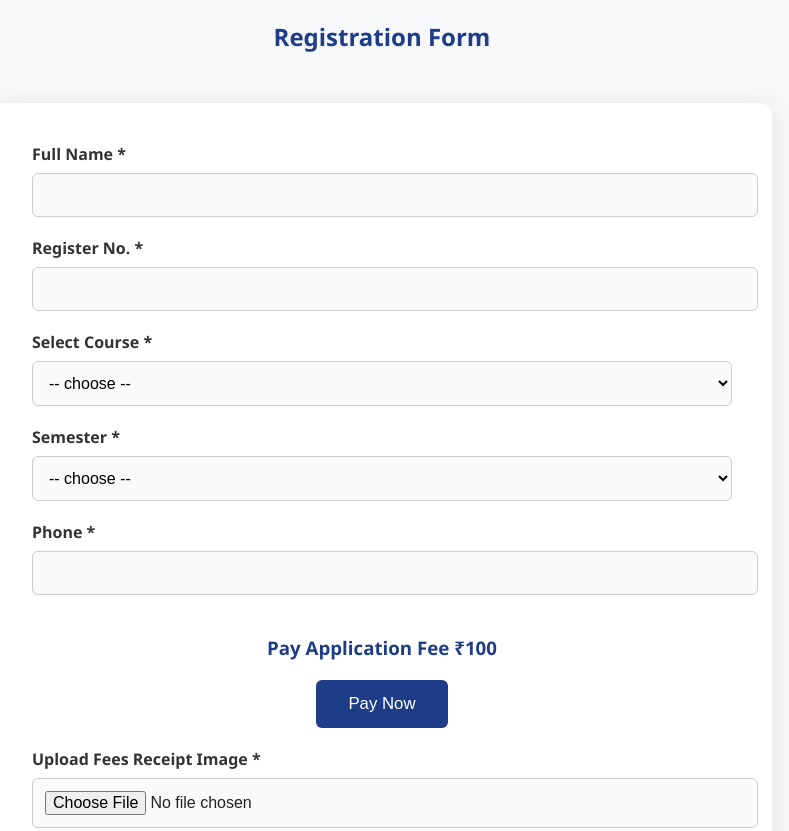
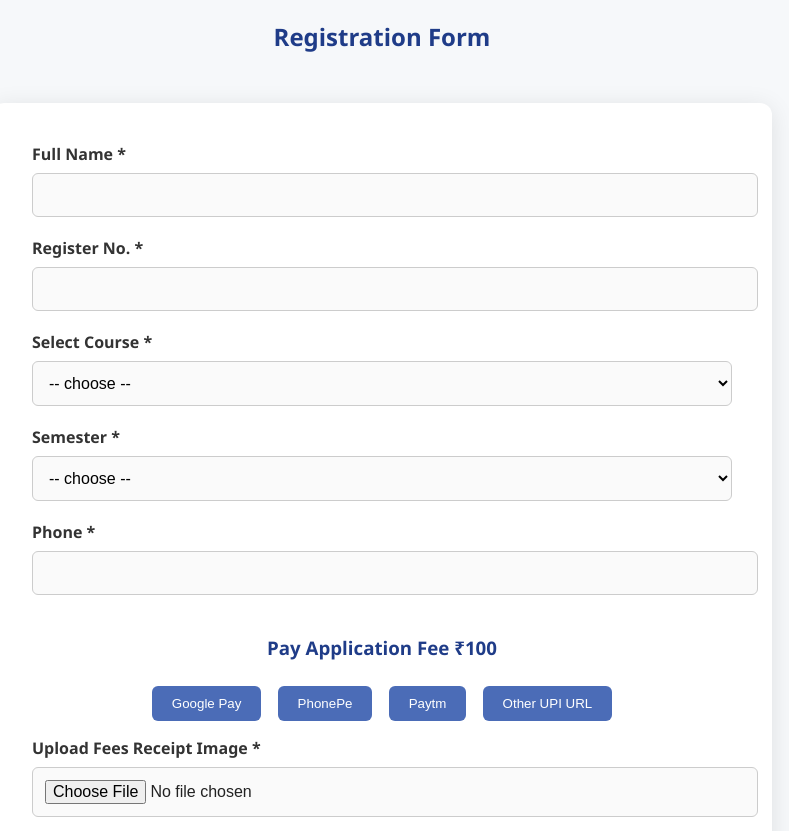
Before and after one commit to Nandakumarpn-2005/Addmission_form, a plain HTML site: page regestration.html in a window 1280 px wide. Shown: the top 831 px of the page, without its empty margins (258-1047 px from the left). Drawn offline with Linux system fonts and the light colour scheme.

Commit message:
Update regestration.html

```diff
--- a/regestration.html
+++ b/regestration.html
@@ -14,14 +14,16 @@
     input[type="checkbox"] { width:auto; margin-right:10px; }
     .btn { display:block; margin:20px auto; background:#1f3c88; color:#fff; padding:14px 32px; border:none; border-radius:6px; font-size:1.05rem; cursor:pointer; transition:0.3s; }
     .btn:hover { background:#162a5a; }
-    .back-btn { background:#555; }
-    .back-btn:hover { background:#333; }
+    .payment-options { text-align:center; margin:10px 0; }
+    .payment-options button { margin:6px; background:#4b6cb7; border:none; color:#fff; padding:10px 20px; border-radius:6px; cursor:pointer; }
+    .payment-options button:hover { background:#1f3c88; }
     @media(max-width:480px){ form{padding:20px;} .btn{width:100%;} }
   </style>
 </head>
 <body>
   <h2>Registration Form</h2>
-  <form method="post" action="regestration.py">
+
+  <form method="POST" action="regestration.php" enctype="multipart/form-data" id="registrationForm">
     <label for="name">Full Name *</label>
     <input id="name" name="full_name" type="text" required>
 
@@ -50,10 +52,16 @@
     </select>
 
     <label for="phone">Phone *</label>
-    <input id="phone" name="phone" type="text" required>
+    <input id="phone" name="phone" type="text" required pattern="[0-9]{10}" title="Enter 10-digit phone number">
 
     <h3>Pay Application Fee ₹100</h3>
-    <button type="button" class="btn" onclick="startPayment()">Pay Now</button>
+    <div class="payment-options">
+      <button type="button" onclick="pay('gpay')">Google Pay</button>
+      <button type="button" onclick="pay('phonepe')">PhonePe</button>
+      <button type="button" onclick="pay('paytm')">Paytm</button>
+      <button type="button" onclick="pay('upi')">Other UPI URL</button>
+    </div>
+
     <input type="hidden" name="transaction_id" id="transaction_id">
 
     <label for="photo">Upload Fees Receipt Image *</label>
@@ -61,19 +69,49 @@
 
     <label><input type="checkbox" required> I declare that the information provided is true *</label>
 
-    <button type="submit" class="btn" onclick="location.href='app.html'">Submit Application</button>
+    <button type="submit" class="btn">Submit Application</button>
+  </form>
+
   <script>
-    function startPayment(){
-      let upiId="6362834815@ybl";
-      let name="The National College";
-      let amount="100";
-      let url=`upi://pay?pa=${upiId}&pn=${encodeURIComponent(name)}&am=${amount}&cu=INR`;
-      window.location.href=url;
-      setTimeout(()=>{
-        let txn=prompt("Enter Transaction ID after payment:");
-        if(txn) document.getElementById("transaction_id").value=txn;
-      },3000);
+    function pay(method) {
+      const upiId = "6362834815@ybl";
+      const name = "The National College";
+      const amount = "100";
+      let url = "";
+
+      if (method === "gpay")
+        url = `tez://upi/pay?pa=${upiId}&pn=${encodeURIComponent(name)}&am=${amount}&cu=INR`;
+      else if (method === "phonepe")
+        url = `phonepe://pay?pa=${upiId}&pn=${encodeURIComponent(name)}&am=${amount}&cu=INR`;
+      else if (method === "paytm")
+        url = `paytmmp://pay?pa=${upiId}&pn=${encodeURIComponent(name)}&am=${amount}&cu=INR`;
+      else if (method === "upi") {
+        const customUrl = prompt("Enter your custom UPI URL (e.g., upi://pay?pa=...):");
+        if (customUrl) window.location.href = customUrl;
+        return;
+      }
+
+      if (url) {
+        window.location.href = url;
+      } else {
+        alert("Invalid payment method!");
+      }
     }
+
+    document.getElementById("registrationForm").addEventListener("submit", function(e) {
+      const txnInput = document.getElementById("transaction_id");
+
+      // Ask for transaction ID only when user clicks submit
+      if (!txnInput.value) {
+        const txn = prompt("Enter Transaction ID from your payment:");
+        if (txn && txn.trim() !== "") {
+          txnInput.value = txn.trim();
+        } else {
+          e.preventDefault();
+          alert("Transaction ID is required to submit your application!");
+        }
+      }
+    });
   </script>
 </body>
 </html>
```
